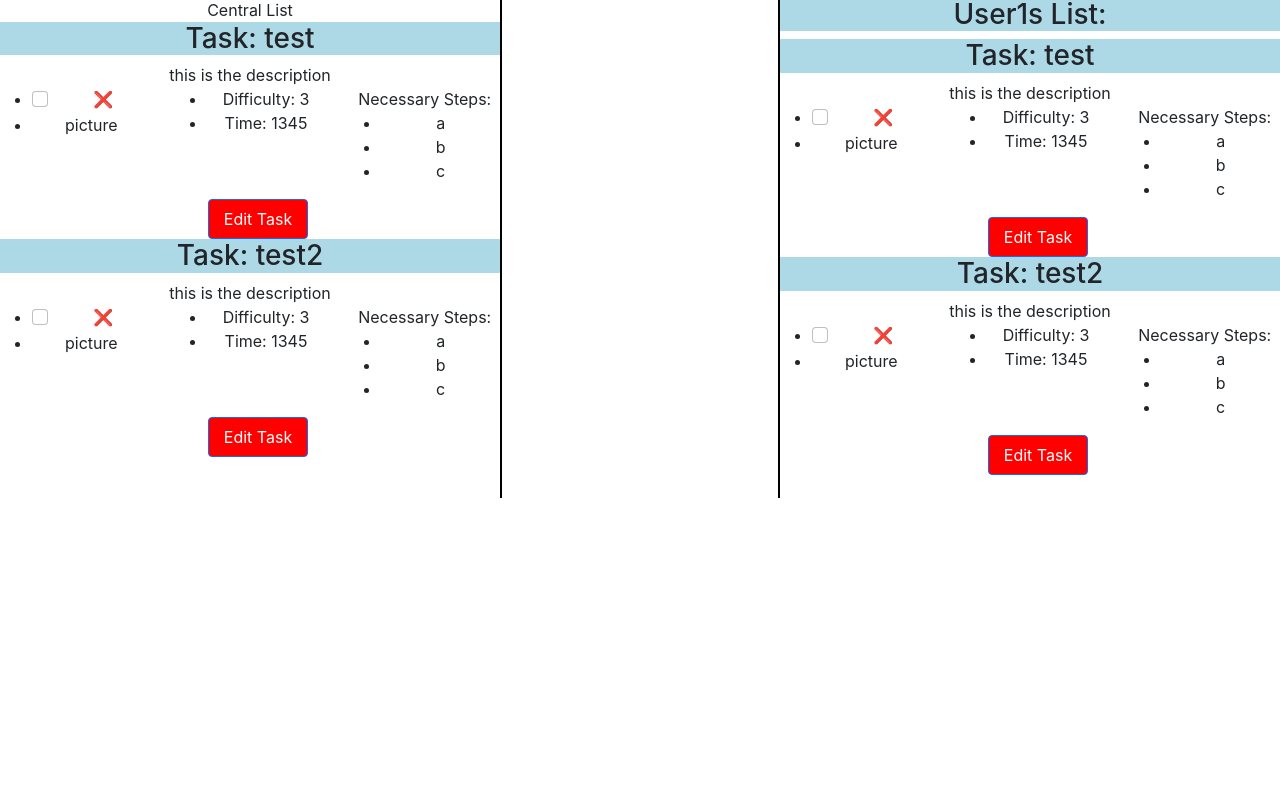
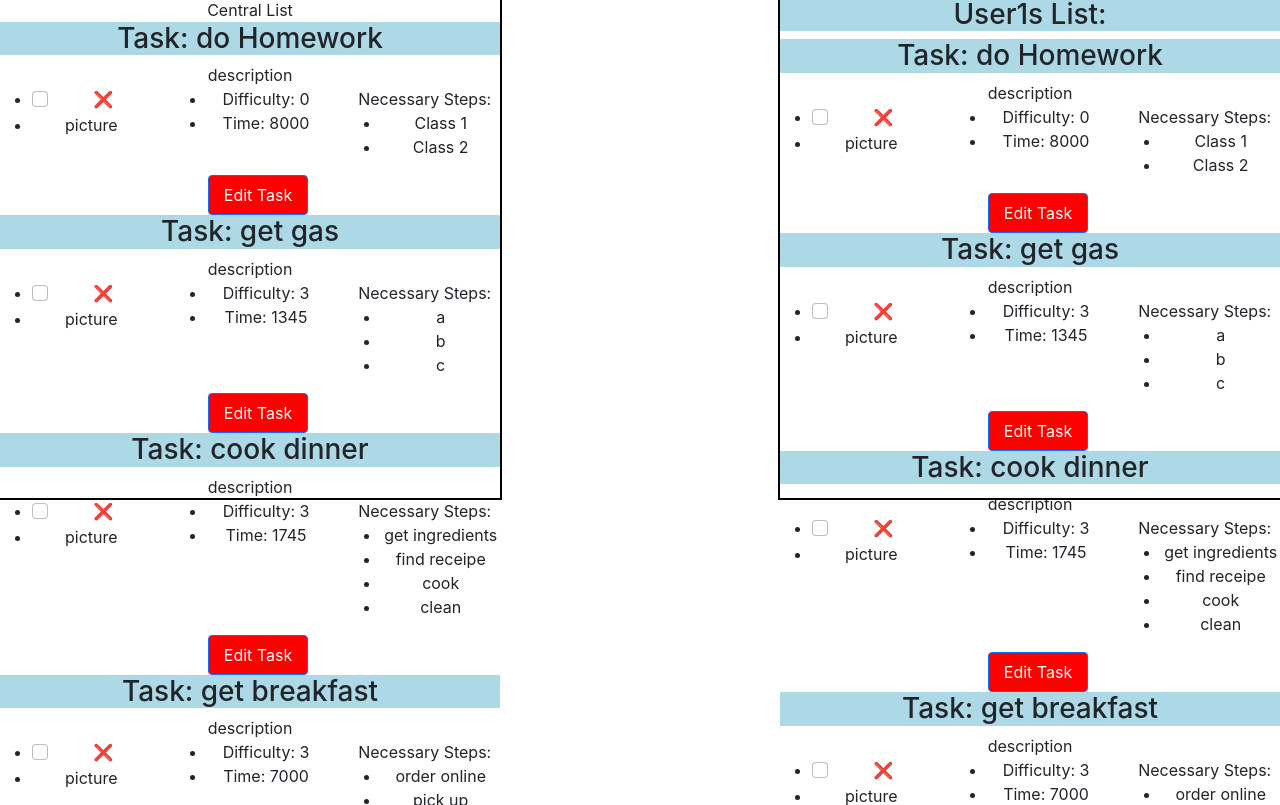
Before and after one commit to cmeiss/team18, a React (Create React App) app: page / in a window 1280 px wide. Shown: the part 375-1180 px from the top of the page. Before the commit the page ends 873 px from the top, so only its background shows below. Built offline with nearby package versions, Linux system fonts and the light colour scheme.

Commit message:
added task state with five actual tasks

```diff
--- a/src/App.tsx
+++ b/src/App.tsx
@@ -9,41 +9,44 @@ import { UserList } from "./list-components/UserList";
 import { ChangeRole } from "./list-components/ChangeRole";
 import { ModifyUsers } from "./list-components/ModifyUsers";
 import { AdminList } from "./list-components/adminlist";
+import { TASKS } from "./TASKS";
 
-const TASK: Task[] =
-    //this is a completely random test task array to get something
-    //displayed, needs to be deleted once we have an actual task list
-    [
-        {
-            name: "test",
-            description: "this is the description",
-            status: false,
-            image: "picture",
-            steps: ["a", "b", "c"],
-            difficulty: 3,
-            numUsers: 2,
-            time: 1345
-        },
-        {
-            name: "test2",
-            description: "this is the description",
-            status: false,
-            image: "picture",
-            steps: ["a", "b", "c"],
-            difficulty: 3,
-            numUsers: 1,
-            time: 1345
-        }
-    ];
+// const TASK: Task[] =
+//     //this is a completely random test task array to get something
+//     //displayed, needs to be deleted once we have an actual task list
+//     [
+//         {
+//             name: "test",
+//             description: "this is the description",
+//             status: false,
+//             image: "picture",
+//             steps: ["a", "b", "c"],
+//             difficulty: 3,
+//             numUsers: 2,
+//             time: 1345
+//         },
+//         {
+//             name: "test2",
+//             description: "this is the description",
+//             status: false,
+//             image: "picture",
+//             steps: ["a", "b", "c"],
+//             difficulty: 3,
+//             numUsers: 1,
+//             time: 1345
+//         }
+//     ];
 
 function App(): JSX.Element {
-    const [role, setRole] = useState<User>({ name: "User1", userList: TASK }); //I set this intial user to make the user list display something
+    const [role, setRole] = useState<User>({ name: "User1", userList: TASKS }); //I set this intial user to make the user list display something
     const [roles, setRoles] = useState<User[]>([
         { name: "Please Select: ", userList: [] }, //Please select is necessary because the first item in drop down list is not selectable
         { name: "Super", userList: [] },
         { name: "Admin", userList: [] },
-        { name: "User1", userList: TASK }
+        { name: "User1", userList: TASKS }
     ]); // these are original users these can be changed
+    const [tasks, setTasks] = useState<Task[]>(TASKS);
+
     function updateRole(event: React.ChangeEvent<HTMLSelectElement>) {
         const NewRole = roles.find(
             (role: User) => role.name === event.target.value
@@ -102,11 +105,11 @@ function App(): JSX.Element {
             </div>
             <div className="central">
                 <CentralItemList
-                    tasks={TASK}
+                    tasks={tasks}
                     role={role.name}
                 ></CentralItemList>
                 <div>
-                    <AdminList tasks={TASK} role={role.name}></AdminList>
+                    <AdminList tasks={tasks} role={role.name}></AdminList>
                 </div>
             </div>
         </div>
--- /dev/null
+++ b/src/TASKS.tsx
@@ -0,0 +1,54 @@
+import { Task } from "./interfaces/task";
+
+export const TASKS: Task[] = [
+    {
+        name: "do Homework",
+        description: "description",
+        status: false,
+        image: "picture",
+        steps: ["Class 1", "Class 2"],
+        difficulty: 0,
+        numUsers: 2,
+        time: 8000
+    },
+    {
+        name: "get gas",
+        description: "description",
+        status: false,
+        image: "picture",
+        steps: ["a", "b", "c"],
+        difficulty: 3,
+        numUsers: 1,
+        time: 1345
+    },
+    {
+        name: "cook dinner",
+        description: "description",
+        status: false,
+        image: "picture",
+        steps: ["get ingredients", "find receipe", "cook", "clean"],
+        difficulty: 3,
+        numUsers: 2,
+        time: 1745
+    },
+    {
+        name: "get breakfast",
+        description: "description",
+        status: false,
+        image: "picture",
+        steps: ["order online", "pick up"],
+        difficulty: 3,
+        numUsers: 2,
+        time: 7000
+    },
+    {
+        name: "go to class",
+        description: "this is the description",
+        status: false,
+        image: "picture",
+        steps: [],
+        difficulty: 3,
+        numUsers: 2,
+        time: 1130
+    }
+];
```
